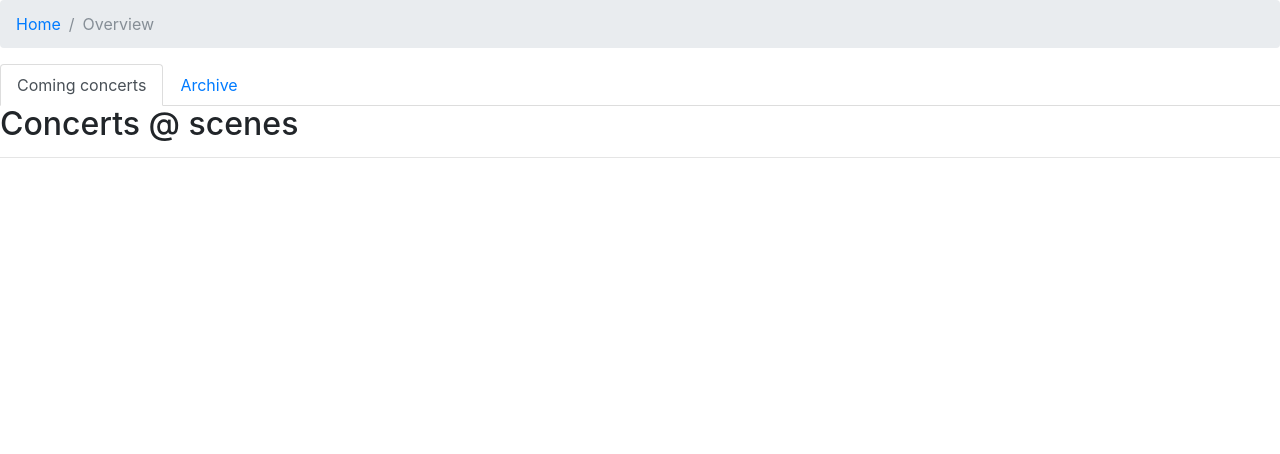
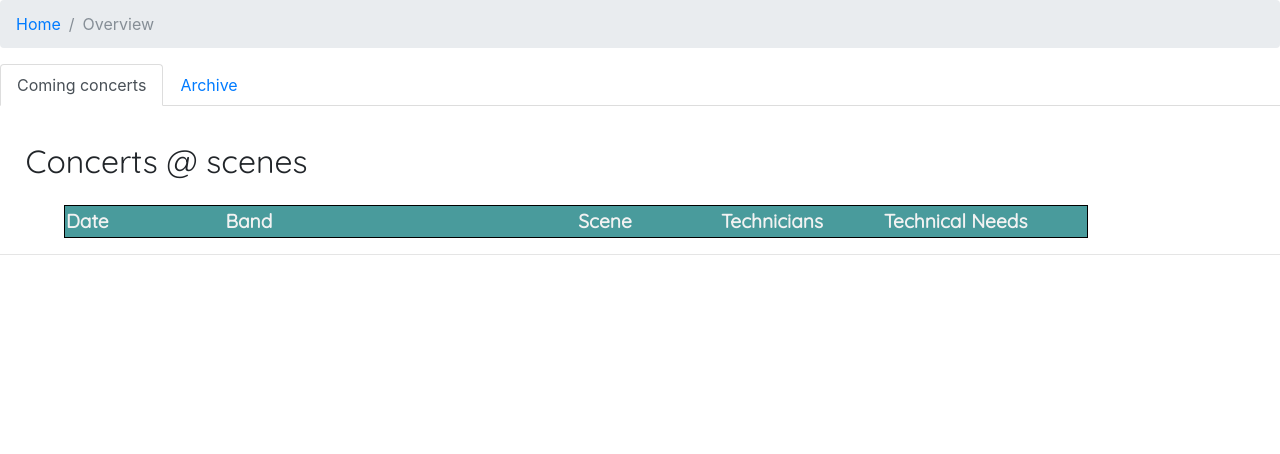
Before and after one commit to BenjaminFimreite/IT1901_Gruppe10, a Django app: page /overview in a window 1280 px wide. Shown: the part 56-510 px from the top of the page. Run offline with Django 3.2, Linux system fonts and the light colour scheme; the visitor is signed in with stand-in values (Sample User, id 1); data that the repository does not hold is empty; some libraries are stand-ins or nearby versions.

Commit message:
lagd tabell på overview

```diff
--- a/fpro/assets/css/style.css
+++ b/fpro/assets/css/style.css
@@ -26,6 +26,42 @@ input [type=date] {
 input:focus {
 	outline: none;
 	border: 2px solid #555;
+}
+
+/* Overview */
+.tab-content {
+	font-family: 'Quicksand', sans-serif;
+}
+
+.overviewtable {
+	list-style-position:inside;
+  border: 1px solid black;
+	list-style-type: none;
+	margin-left: 5%;
+	width: 80%
+}
+
+#tableoverskrift {
+	background-color: #499b9c;
+	color: #f2f2f2;
+	font-size: 120%;
+	border:1px solid black
+}
+
+.date {
+	width: 160px;
+}
+
+.band {
+	width: 350px;
+}
+
+.scene {
+	width: 140px;
+}
+
+.technicians {
+	width: 160px;
 }
 
 /* Home */
--- a/fpro/templates/overview.html
+++ b/fpro/templates/overview.html
@@ -4,6 +4,10 @@
 {% load permission_tags %}
 
 {% block content %}
+<head>
+  <link href="https://fonts.googleapis.com/css?family=Quicksand" rel="stylesheet">
+</head>
+
 <ol class="breadcrumb">
    <li class="breadcrumb-item"><a href="/">Home</a></li>
    <li class="breadcrumb-item active">Overview</li>
@@ -25,23 +29,33 @@
     <!-- Tab panes -->
     <div class="tab-content">
         <div class="tab-pane active" id="home" role="tabpanel">
-            <h2>Concerts @ scenes</h2>
+            <h2 class="overskrift">Concerts @ scenes</h2>
+
+            <table id="tableoverskrift" class="overviewtable">
+                <th class="date">Date</th>
+                <th class="band">Band<th>
+                <th class="scene">Scene<th>
+                <th class=technicians>Technicians<th>
+                <th>Technical Needs<th>
+            </table>
+
             {% for scene in bookings_array.keys %}
-            <p><b>{{scene}}</b></p>
-            <ul>
                 {% for b in bookings %}
                 {% if b.scene == scene and b.approvedBookingBoss and b.approvedManager %}
-                <li>
-                    {{b}}
-                    <ul> <b>Working tech crew</b>
-                        {% for tech in b.technicians.all %}
-                        <li>{{tech}}</li>
-                        {% endfor %}
-                    </ul>
-                </li>
+                <div class="overviewtable">
+                  <table>
+                    <tr>
+                      <th class="date">{{b.date}}</th>
+                      <th class="band">{{b.band}}<th>
+                      <th class="scene">{{b.scene}}<th>
+                      <th class=technicians>{{b.technicians}}<th>
+                      <th>{{c.technicalRequirements}}<th>
+                    </tr>
+                  </table>
+                </div>
                 {% endif %}
                 {% endfor %}
-            </ul>
+
             {% endfor %}
 					</div>
         <div class="tab-pane" id="archive" role="tabpanel">
```
